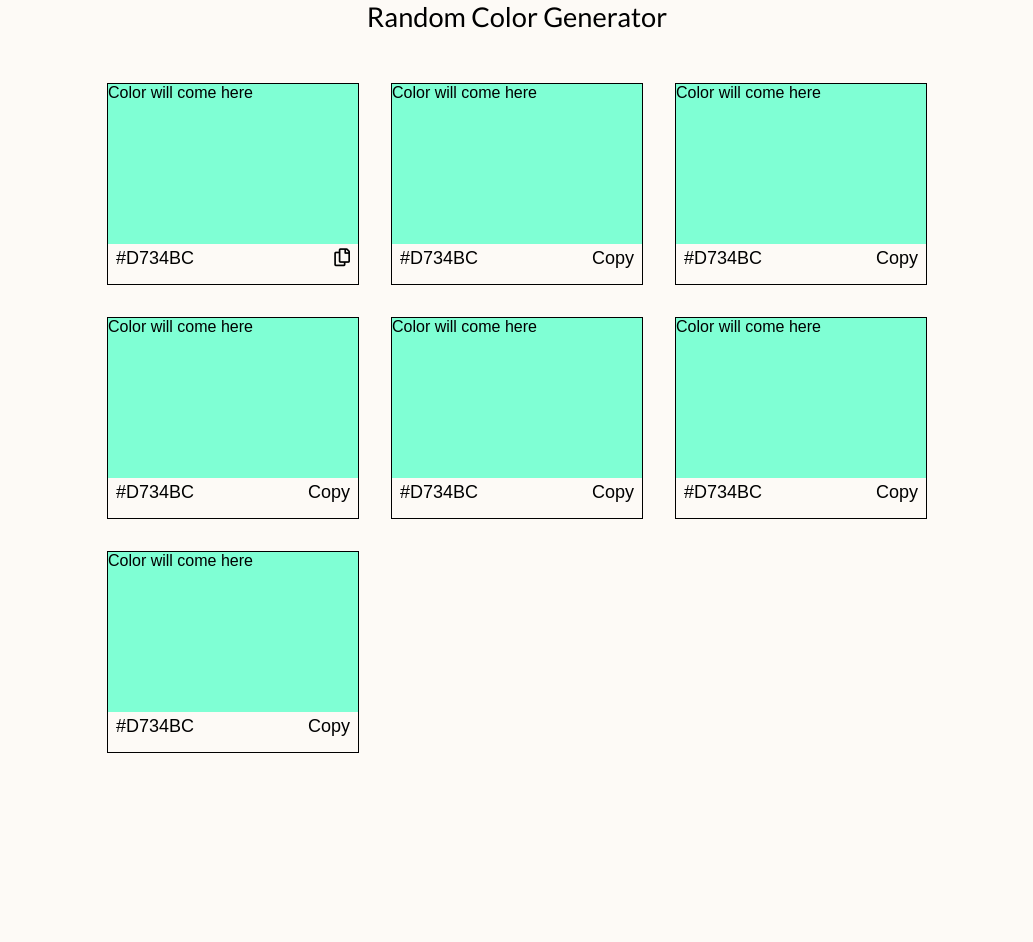
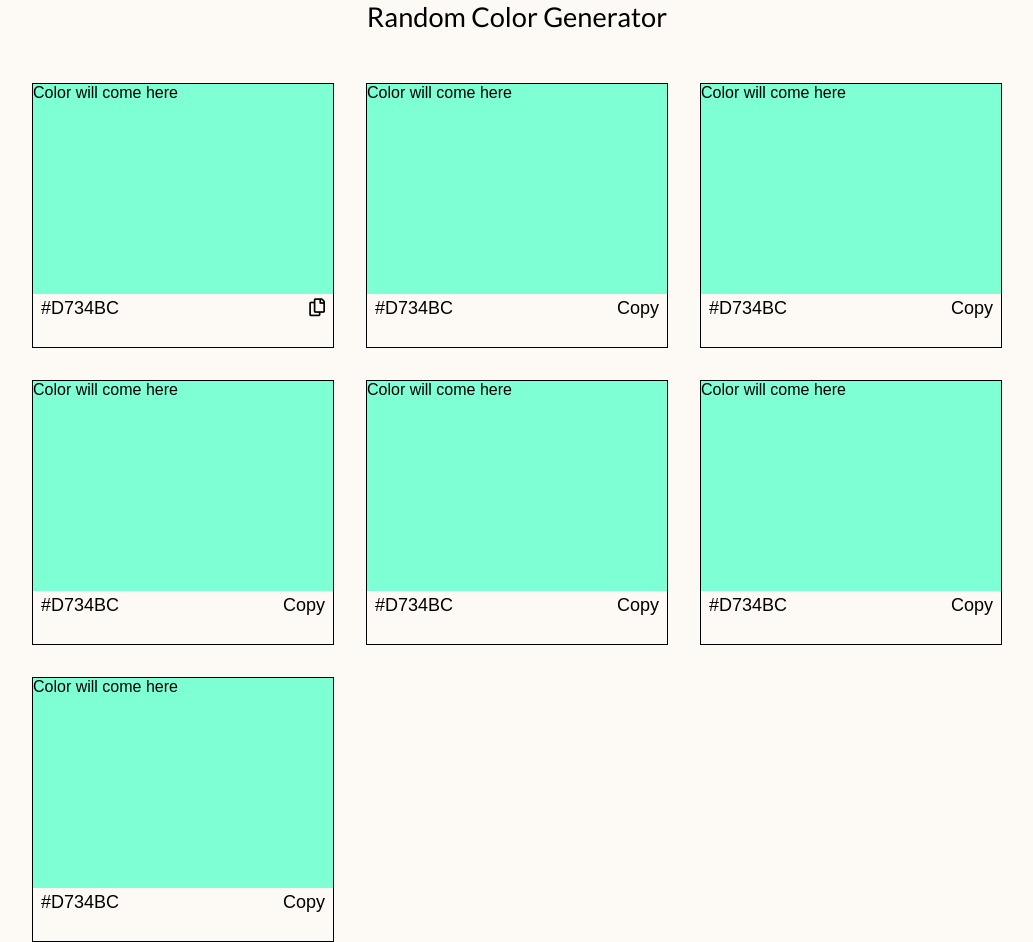
Before and after one commit to PushpakB3096/color-generator, a plain HTML site: page index.html in a window 1280 px wide. Shown: the whole page, without its empty margins (123-1156 px from the left). Before the commit the page ends 800 px from the top, so only its background shows below. Drawn offline with Linux system fonts and the light colour scheme; a web font is replaced by a local one.

Commit message:
Change scaling of the cards

```diff
--- a/style.css
+++ b/style.css
@@ -27,12 +27,12 @@ header {
   display: grid;
   grid-template-columns: repeat(3, 1fr);
   grid-gap: 2em;
+  grid-auto-rows: minmax(265px, auto);
 }
 
 .card {
   border: 1px solid black;
-  width: 250px;
-  height: 200px;
+  width: 300px;
 }
 
 .card_color {
```
